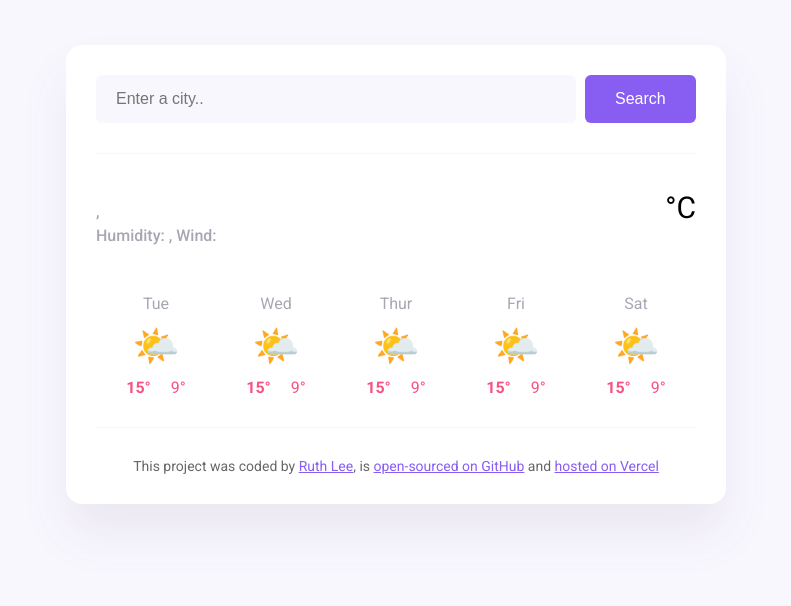
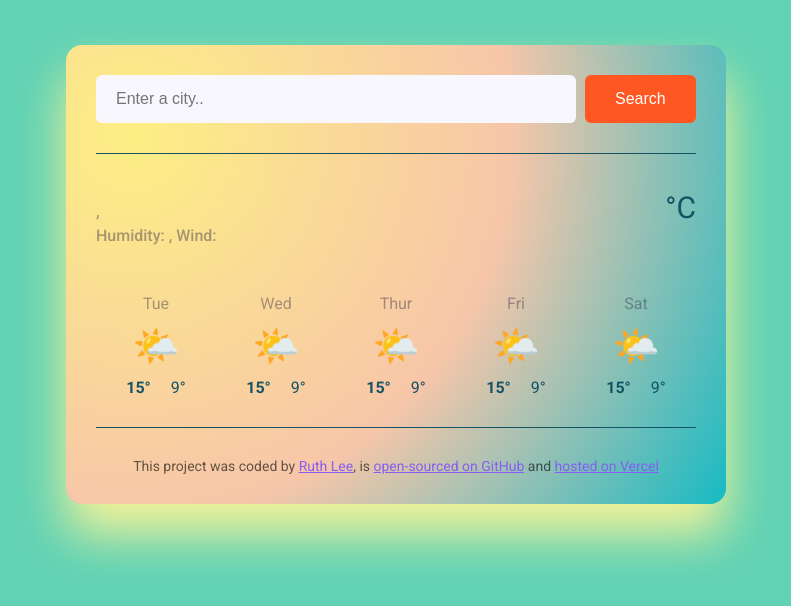
Before and after one commit to ruthlee2376-dot/Breezora-App, a plain HTML site: page index.html in a window 1280 px wide. Shown: the whole page, without its empty margins (244-1035 px from the left). Drawn offline with nearby package versions, Linux system fonts and the light colour scheme; no server answers.

Commit message:
Updated CSS styling for project

```diff
--- a/src/style.css
+++ b/src/style.css
@@ -1,5 +1,5 @@
 body {
-  background-color: #f9f7fe;
+  background-color: #61d2b4;
   font-family: "Roboto", sans-serif;
 }
 
@@ -8,16 +8,21 @@ a {
 }
 
 .weather-app {
-  background: white;
+  background: radial-gradient(
+    circle at 10% 20%,
+    rgb(253, 239, 132) 0%,
+    rgb(247, 198, 169) 54.2%,
+    rgb(21, 186, 196) 100.3%
+  );
   max-width: 600px;
   margin: 45px auto;
-  box-shadow: 0 30px 50px rgba(65, 50, 100, 0.08);
+  box-shadow: 0 30px 50px #f8f398;
   border-radius: 16px;
   padding: 30px;
 }
 
 header {
-  border-bottom: 1px solid #f9f7fe;
+  border-bottom: 1px solid #155263;
   padding: 0 0 30px 0;
 }
 
@@ -31,7 +36,7 @@ header {
 }
 
 .search-form-button {
-  background: #885df1;
+  background: #ff5722;
   padding: 15px 30px;
   border: none;
   font-size: 16px;
@@ -53,6 +58,7 @@ main {
   margin: 0;
   font-size: 38px;
   line-height: 48px;
+  color: #155263;
 }
 
 .weather-app-details {
@@ -63,7 +69,7 @@ main {
 }
 
 .weather-app-details strong {
-  color: #f65282;
+  color: #155263;
 }
 
 .weather-app-temperature-container {
@@ -79,11 +85,13 @@ main {
   font-size: 88px;
   line-height: 88px;
   font-weight: bold;
+  color: #155263;
 }
 
 .weather-app-unit {
   margin-top: 6px;
   font-size: 30px;
+  color: #155263;
 }
 
 .weather-forecast {
@@ -107,7 +115,7 @@ main {
 
 .weather-forecast-temperatures {
   text-align: center;
-  color: #f65282;
+  color: #155263;
   margin-top: 10px;
   display: flex;
   justify-content: center;
@@ -118,7 +126,7 @@ main {
 }
 
 footer {
-  border-top: 1px solid #f9f7fe;
+  border-top: 1px solid #155263;
   padding: 30px 0 0 0;
   text-align: center;
   font-size: 14px;
```
